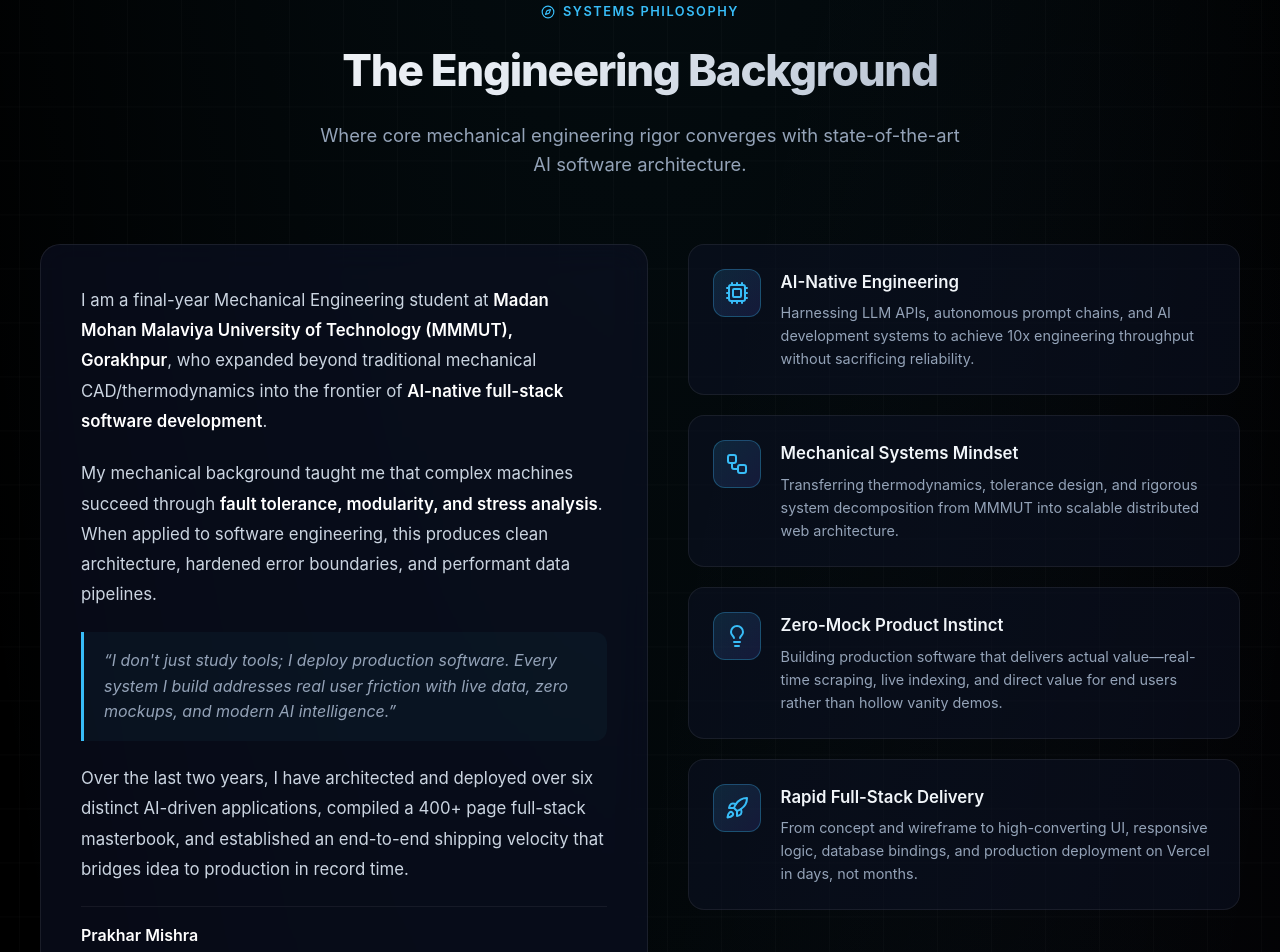
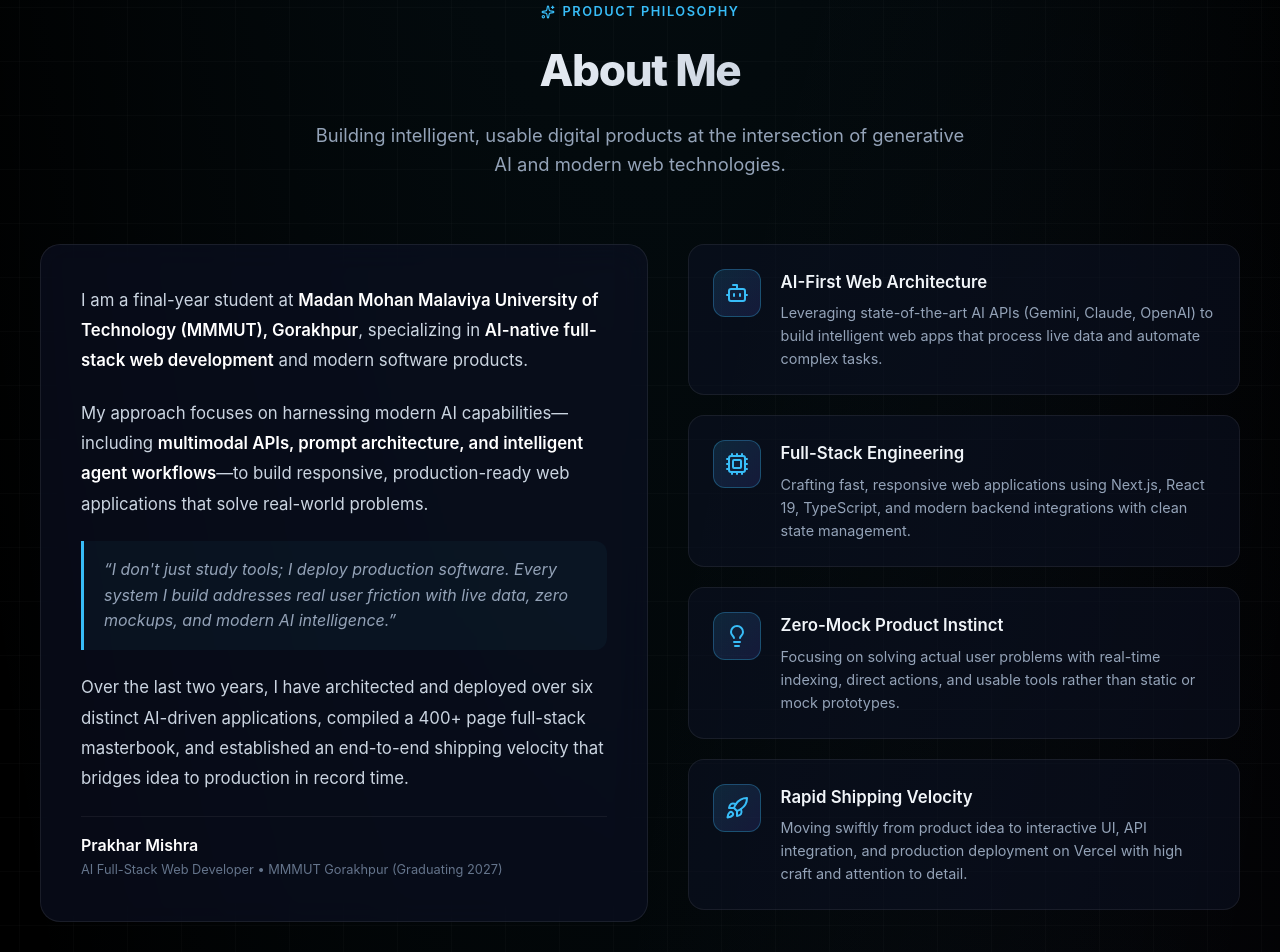
Before and after one commit to prakharmishra00000-cell/prakhar-mishra-portfolio, a Next.js app: page / in a window 1280 px wide. Shown: the part 1100-2052 px from the top of the page. Built offline with nearby package versions, Linux system fonts and the light colour scheme.

Commit message:
feat: rewrite about narrative to AI-native focus and update graduation year to 2027

```diff
--- a/src/app/api/ai-twin/route.ts
+++ b/src/app/api/ai-twin/route.ts
@@ -7,7 +7,7 @@ interface RequestBody {
 
 const PRAKHAR_KNOWLEDGE_GRAPH = `
 You are the authentic AI Digital Twin of Prakhar Mishra.
-Prakhar Mishra is an AI Full-Stack Web Developer and a final-year B.Tech student in Mechanical Engineering at Madan Mohan Malaviya University of Technology (MMMUT), Gorakhpur (Graduating 2026).
+Prakhar Mishra is an AI Full-Stack Web Developer and a B.Tech student at Madan Mohan Malaviya University of Technology (MMMUT), Gorakhpur (Graduating 2027).
 Contact Information:
 - Email: prakharmishraflp@gmail.com (also: prakharmishra00000@gmail.com)
 - Phone/WhatsApp: +91-6372843175
--- a/src/components/About.tsx
+++ b/src/components/About.tsx
@@ -1,30 +1,30 @@
 "use client";
 
 import { motion } from 'framer-motion';
-import { Cpu, Lightbulb, Rocket, Workflow, Compass, CheckCircle2, Award } from 'lucide-react';
+import { Cpu, Lightbulb, Rocket, Bot, Sparkles } from 'lucide-react';
 import styles from './About.module.css';
 
 export default function About() {
   const pillars = [
     {
-      icon: <Cpu size={24} />,
-      title: "AI-Native Engineering",
-      description: "Harnessing LLM APIs, autonomous prompt chains, and AI development systems to achieve 10x engineering throughput without sacrificing reliability."
+      icon: <Bot size={24} />,
+      title: "AI-First Web Architecture",
+      description: "Leveraging state-of-the-art AI APIs (Gemini, Claude, OpenAI) to build intelligent web apps that process live data and automate complex tasks."
     },
     {
-      icon: <Workflow size={24} />,
-      title: "Mechanical Systems Mindset",
-      description: "Transferring thermodynamics, tolerance design, and rigorous system decomposition from MMMUT into scalable distributed web architecture."
+      icon: <Cpu size={24} />,
+      title: "Full-Stack Engineering",
+      description: "Crafting fast, responsive web applications using Next.js, React 19, TypeScript, and modern backend integrations with clean state management."
     },
     {
       icon: <Lightbulb size={24} />,
       title: "Zero-Mock Product Instinct",
-      description: "Building production software that delivers actual value—real-time scraping, live indexing, and direct value for end users rather than hollow vanity demos."
+      description: "Focusing on solving actual user problems with real-time indexing, direct actions, and usable tools rather than static or mock prototypes."
     },
     {
       icon: <Rocket size={24} />,
-      title: "Rapid Full-Stack Delivery",
-      description: "From concept and wireframe to high-converting UI, responsive logic, database bindings, and production deployment on Vercel in days, not months."
+      title: "Rapid Shipping Velocity",
+      description: "Moving swiftly from product idea to interactive UI, API integration, and production deployment on Vercel with high craft and attention to detail."
     }
   ];
 
@@ -39,11 +39,11 @@ export default function About() {
           transition={{ duration: 0.5 }}
         >
           <div className={styles.eyebrow}>
-            <Compass size={14} /> Systems Philosophy
+            <Sparkles size={14} /> Product Philosophy
           </div>
-          <h2 className={`${styles.title} text-gradient`}>The Engineering Background</h2>
+          <h2 className={`${styles.title} text-gradient`}>About Me</h2>
           <p className={styles.subtitle}>
-            Where core mechanical engineering rigor converges with state-of-the-art AI software architecture.
+            Building intelligent, usable digital products at the intersection of generative AI and modern web technologies.
           </p>
         </motion.div>
 
@@ -57,10 +57,10 @@ export default function About() {
             transition={{ duration: 0.6 }}
           >
             <p>
-              I am a final-year Mechanical Engineering student at <strong>Madan Mohan Malaviya University of Technology (MMMUT), Gorakhpur</strong>, who expanded beyond traditional mechanical CAD/thermodynamics into the frontier of <strong>AI-native full-stack software development</strong>.
+              I am a final-year student at <strong>Madan Mohan Malaviya University of Technology (MMMUT), Gorakhpur</strong>, specializing in <strong>AI-native full-stack web development</strong> and modern software products.
             </p>
             <p>
-              My mechanical background taught me that complex machines succeed through <strong>fault tolerance, modularity, and stress analysis</strong>. When applied to software engineering, this produces clean architecture, hardened error boundaries, and performant data pipelines.
+              My approach focuses on harnessing modern AI capabilities—including <strong>multimodal APIs, prompt architecture, and intelligent agent workflows</strong>—to build responsive, production-ready web applications that solve real-world problems.
             </p>
             <div className={styles.highlightQuote}>
               &ldquo;I don&apos;t just study tools; I deploy production software. Every system I build addresses real user friction with live data, zero mockups, and modern AI intelligence.&rdquo;
@@ -71,7 +71,7 @@ export default function About() {
             <div className={styles.authorSignature}>
               <div className={styles.authorMeta}>
                 <h4>Prakhar Mishra</h4>
-                <p>B.Tech Mechanical Engineering (Final Year) &bull; MMMUT Gorakhpur</p>
+                <p>AI Full-Stack Web Developer &bull; MMMUT Gorakhpur (Graduating 2027)</p>
               </div>
             </div>
           </motion.div>
--- a/src/components/Hero.tsx
+++ b/src/components/Hero.tsx
@@ -9,7 +9,7 @@ export default function Hero() {
   const stats = [
     { value: "6+", label: "Production Web Applications" },
     { value: "7", label: "Authored Masterbooks & Handbooks" },
-    { value: "MMMUT", label: "Final-Year B.Tech (2026)" },
+    { value: "MMMUT", label: "B.Tech (Graduating 2027)" },
     { value: "100%", label: "Live Deployed on Vercel" },
   ];
 
```
